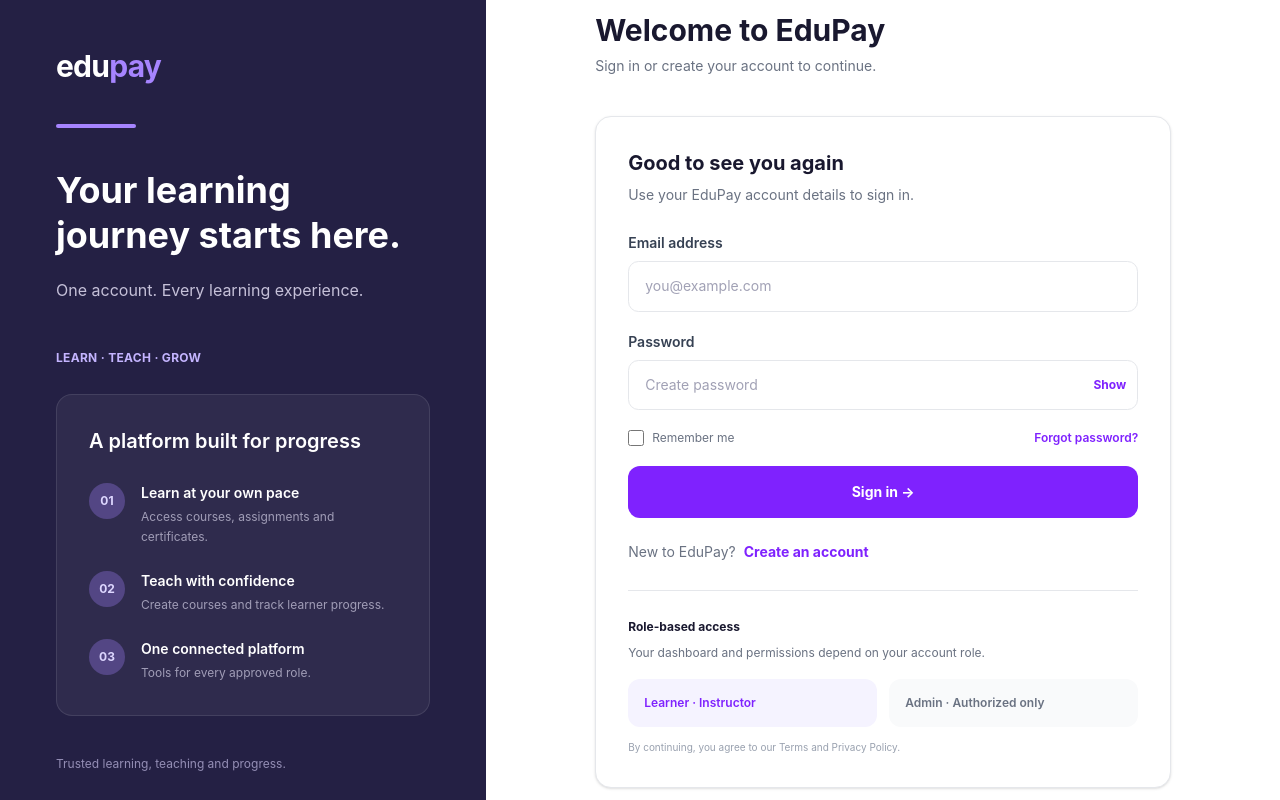
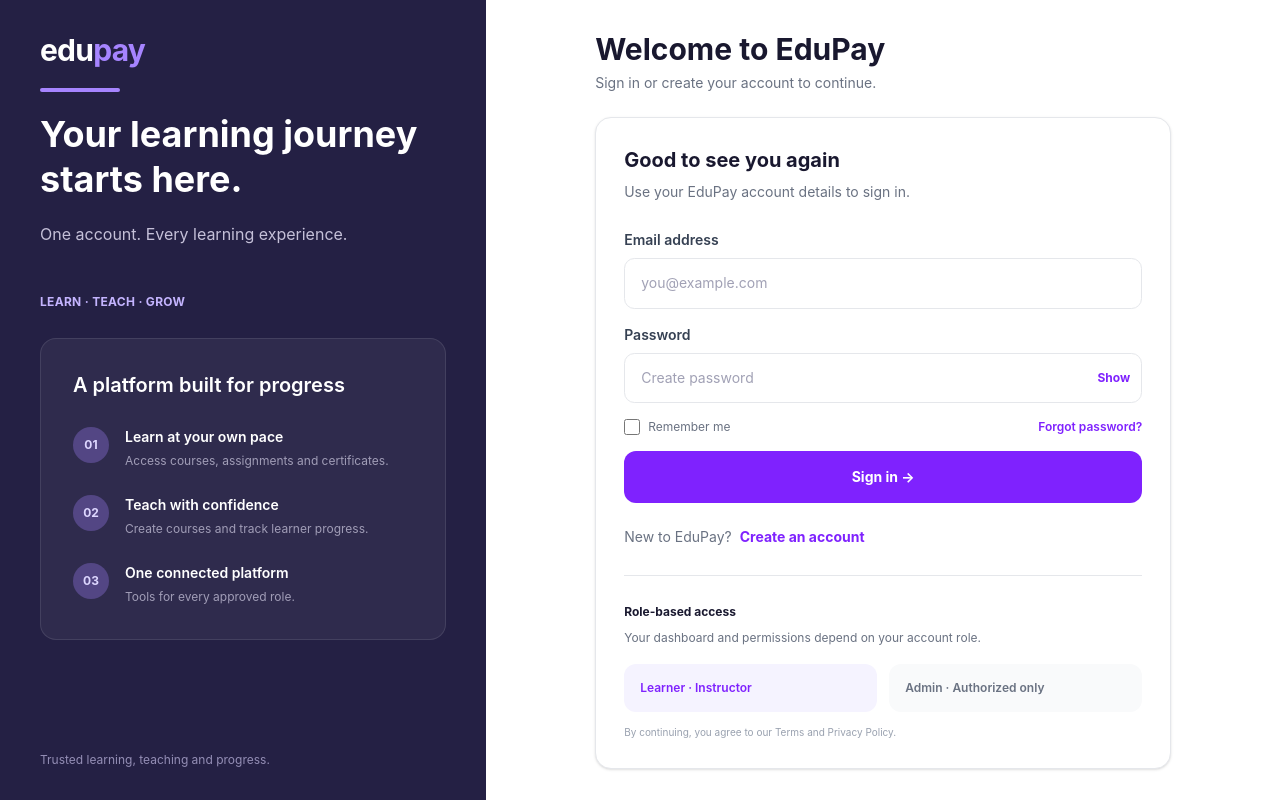
Before and after one commit to vishalbridgefix-cmyk/Edupay, a React app in the folder Frontend/: page / in a window 1280 px wide. Built offline with nearby package versions, Linux system fonts and the light colour scheme; the HTML template or start-up script is replaced by a standard one.

Commit message:
Refactor SideBar and Login components for improved layout and styling

```diff
--- a/Frontend/src/components/auth/SideBar.jsx
+++ b/Frontend/src/components/auth/SideBar.jsx
@@ -2,18 +2,17 @@ import React from "react";
 
 const SideBar = () => {
   return (
-    <section className="hidden min-h-screen w-full flex-col bg-[#242044] px-7 py-8 text-white sm:px-10 lg:flex lg:px-14 lg:py-12">
+    <section className="hidden h-screen w-full flex-col overflow-hidden bg-[#242044] px-6 py-5 text-white lg:flex xl:px-10 xl:py-8">
       <a href="/" className="w-fit text-3xl font-bold tracking-tight">
         edu<span className="text-violet-400">pay</span>
       </a>
 
-      <div className="mt-10 h-1 w-20 rounded-full bg-violet-400" />
-
-      <div className="mt-10">
-        <h1 className="max-w-lg text-3xl font-bold leading-tight sm:text-4xl">
+      <div className="mt-5 h-1 w-20 shrink-0 rounded-full bg-violet-400" />
+      <div className="mt-5 shrink-0">
+        <h1 className="max-w-lg text-2xl font-bold leading-tight xl:text-4xl">
           Your learning journey starts here.
         </h1>
-        <p className="mt-5 text-base text-violet-100/80">
+        <p className="mt-3 text-sm text-violet-100/80 xl:mt-5 xl:text-base">
           One account. Every learning experience.
         </p>
       </div>
@@ -61,7 +60,7 @@ const SideBar = () => {
         </div>
       </div>
 
-      <p className="mt-auto pt-10 text-xs text-violet-200/60">
+      <p className="mt-auto shrink-0 pt-4 text-xs text-violet-200/60">
         Trusted learning, teaching and progress.
       </p>
     </section>
--- a/Frontend/src/pages/auth/Login.jsx
+++ b/Frontend/src/pages/auth/Login.jsx
@@ -64,19 +64,19 @@ export default function Login() {
   };
 
   return (
-    <main className="h-screen w-full overflow-hidden bg-[#f7f7fb]">
+    <main className="min-h-screen w-full bg-[#f7f7fb]">
       <div className="mx-auto flex h-full w-full max-w-[1600px] justify-center bg-white">
-        <section className="flex w-full items-center justify-center px-4 py-4 sm:px-8 sm:py-6 lg:px-12 lg:py-4">
+        <section className="flex min-h-screen w-full items-center justify-center px-4 py-6 sm:px-8 sm:py-8 lg:px-12 lg:py-6">
           <div className="w-full max-w-xl">
             <h2 className="text-2xl font-bold text-[#19182f] sm:text-3xl">
               Welcome to EduPay
             </h2>
 
-            <p className="mt-2 text-sm text-gray-500">
+            <p className="mt-1.5 text-sm text-gray-500">
               Sign in or create your account to continue.
             </p>
 
-            <div className="mt-8 rounded-2xl border border-gray-200 bg-white p-5 shadow-sm sm:mt-10 sm:p-8">
+            <div className="mt-5 rounded-2xl border border-gray-200 bg-white p-5 shadow-sm sm:mt-6 sm:p-7">
               <div>
                 <h3 className="text-xl font-bold text-[#19182f]">
                   Good to see you again
@@ -90,7 +90,7 @@ export default function Login() {
               <form
                 onSubmit={handleSubmit}
                 noValidate
-                className="mt-7 space-y-5"
+                className="mt-7 space-y-4"
               >
                 <FormInput
                   label="Email address"
```
